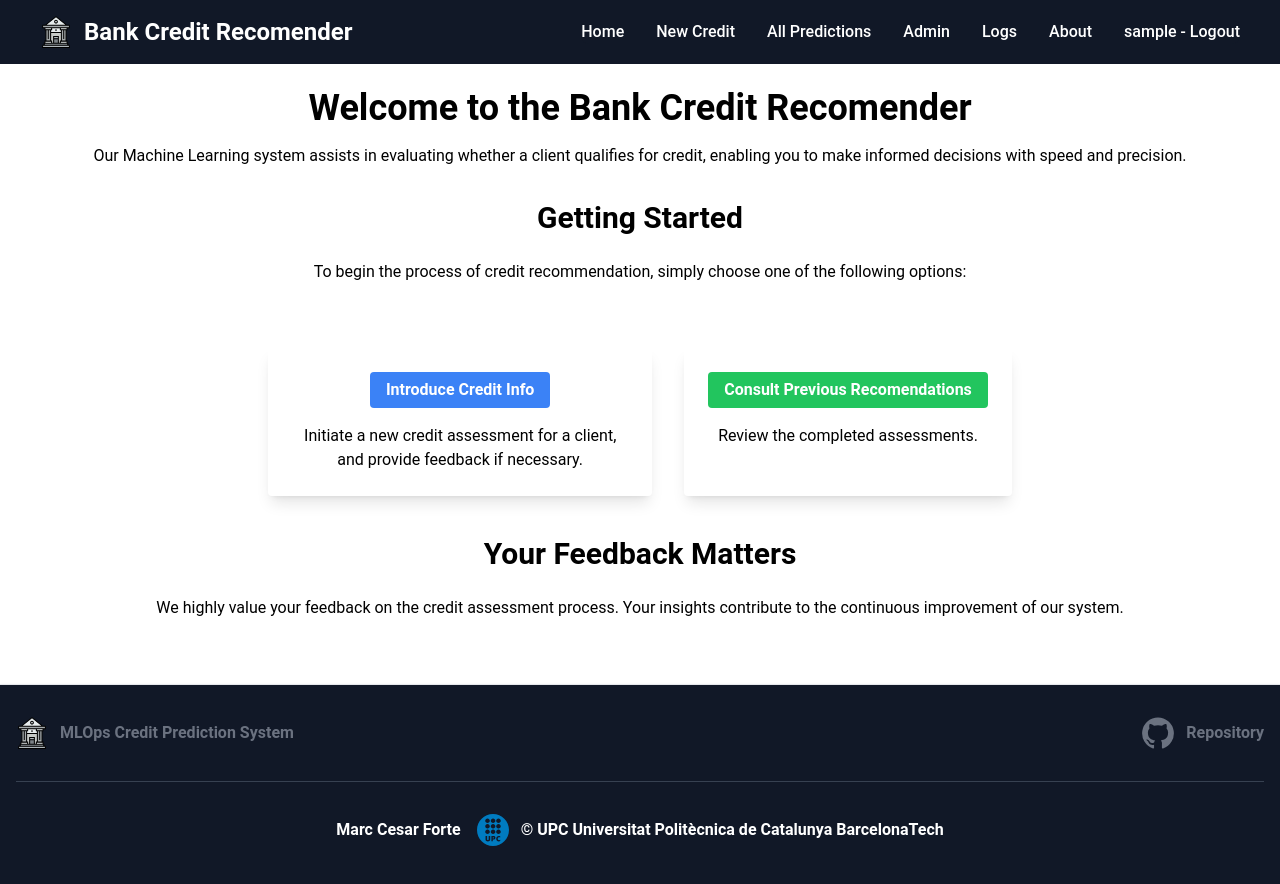
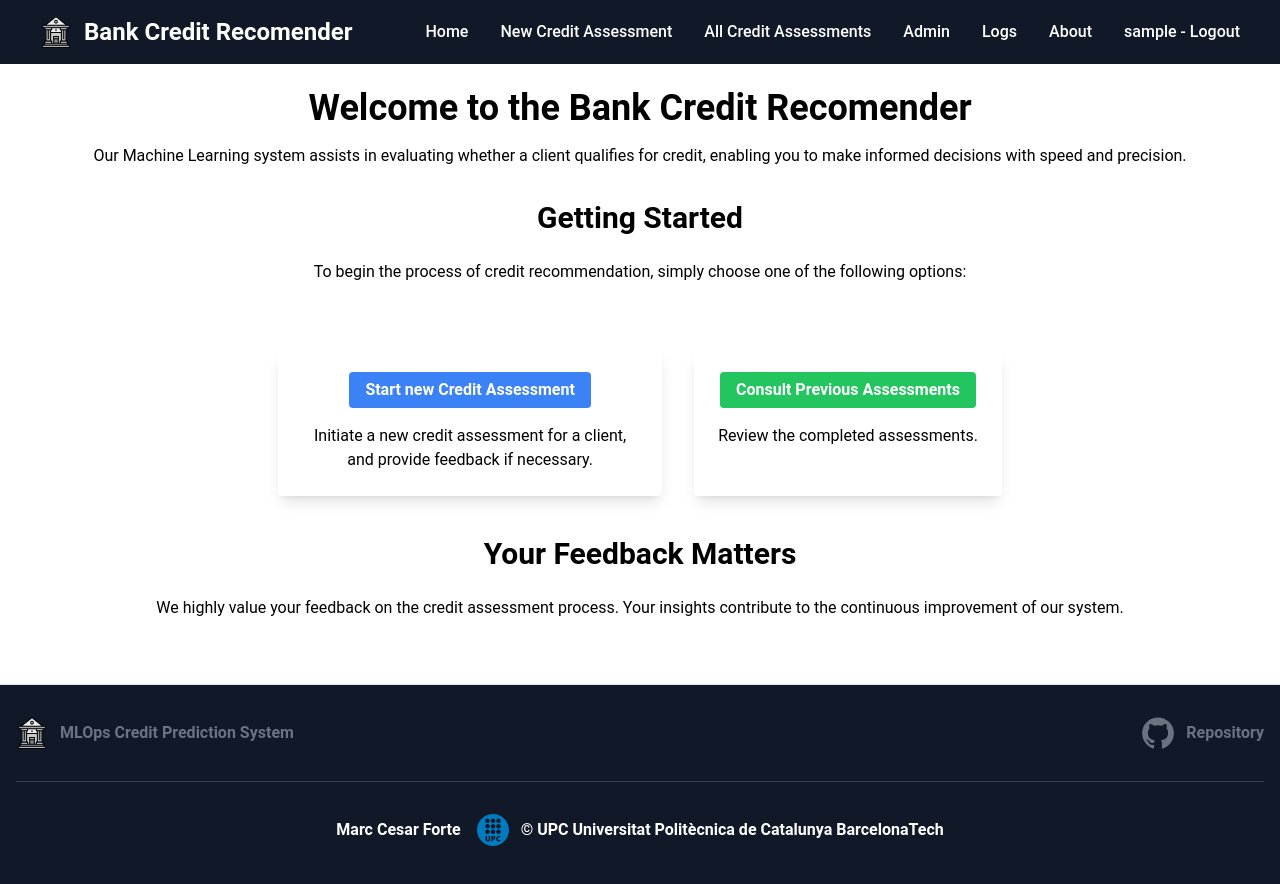
Before and after one commit to marc-cesar/tfg-mlops-web, an Angular app: page /#/ in a window 1280 px wide. Shown: the top 884 px of the page. Built offline with nearby package versions, Linux system fonts and the light colour scheme; sample sign-in values are in the browser's storage.

Commit message:
Client, DNI

```diff
--- a/src/app/components/home/home.component.html
+++ b/src/app/components/home/home.component.html
@@ -12,12 +12,12 @@
 
       <div class="flex flex-wrap justify-center gap-8">
         <div class="max-w-sm rounded overflow-hidden shadow-lg p-6 bg-white text-center transition-transform duration-150 hover:scale-105">
-          <a routerLink="NewRequest" class="inline-block bg-blue-500 hover:bg-blue-700 text-white font-bold py-2 px-4 rounded leading-tight">Introduce Credit Info</a>
+          <a routerLink="NewRequest" class="inline-block bg-blue-500 hover:bg-blue-700 text-white font-bold py-2 px-4 rounded leading-tight">Start new Credit Assessment</a>
           <p class="mt-4">Initiate a new credit assessment for a client, and provide feedback if necessary.</p>
         </div>
 
         <div class="max-w-sm rounded overflow-hidden shadow-lg p-6 bg-white text-center transition-transform duration-150 hover:scale-105">
-          <a routerLink="Requests" routerLinkActive="true" class="max-w-44 sm:max-w-none inline-block bg-green-500 hover:bg-green-700 text-white font-bold py-2 px-4 rounded leading-tight">Consult Previous Recomendations</a>
+          <a routerLink="Requests" routerLinkActive="true" class="max-w-44 sm:max-w-none inline-block bg-green-500 hover:bg-green-700 text-white font-bold py-2 px-4 rounded leading-tight">Consult Previous Assessments</a>
           <p class="mt-4">Review the completed assessments.</p>
         </div>
       </div>
--- a/src/app/components/nav-bar/nav-bar.component.ts
+++ b/src/app/components/nav-bar/nav-bar.component.ts
@@ -18,20 +18,20 @@ import { User } from '../../models/user.model';
         <img src="../../assets/bank-logo.svg" class="h-8" alt="MLOps banking system logo" />
         <span class="sm:inline self-center sm:text-2xl font-semibold whitespace-nowrap text-white">Bank Credit Recomender</span>
     </a>
-    <button (click)="toggleMenu()" data-collapse-toggle="navbar-default" type="button" class="inline-flex items-center p-2 w-10 h-10 justify-center text-sm rounded-lg lg:hidden focus:outline-none focus:ring-2 text-gray-400 hover:bg-gray-700 focus:ring-gray-600" aria-controls="navbar-default" aria-expanded="false">
+    <button (click)="toggleMenu()" data-collapse-toggle="navbar-default" type="button" class="inline-flex items-center p-2 w-10 h-10 justify-center text-sm rounded-lg xl:hidden focus:outline-none focus:ring-2 text-gray-400 hover:bg-gray-700 focus:ring-gray-600" aria-controls="navbar-default" aria-expanded="false">
         <span class="sr-only">Open menu</span>
         <svg class="w-5 h-5" aria-hidden="true" fill="none" viewBox="0 0 17 14">
             <path stroke="currentColor" stroke-linecap="round" stroke-linejoin="round" stroke-width="2" d="M1 1h15M1 7h15M1 13h15"/>
         </svg>
     </button>
-    <div [hidden]="!isMenuOpen" [class.animate-open]="isMenuOpen" class="w-full lg:block lg:w-auto" id="navbar-default">
-      <ul class="font-medium flex flex-col p-4 lg:p-0 mt-4 border rounded-lg lg:flex-row lg:space-x-8 rtl:space-x-reverse lg:mt-0 lg:border-0  bg-gray-800 lg:bg-gray-900 border-gray-700">
+    <div [hidden]="!isMenuOpen" [class.animate-open]="isMenuOpen" class="w-full xl:block xl:w-auto" id="navbar-default">
+      <ul class="font-medium flex flex-col p-4 xl:p-0 mt-4 border rounded-lg xl:flex-row xl:space-x-8 rtl:space-x-reverse xl:mt-0 xl:border-0  bg-gray-800 xl:bg-gray-900 border-gray-700">
         <!-- @for (item of menuItems; track $index) { -->
         <li *ngFor="let item of filteredMenuItems; let i = index">
-          <a [routerLink]="[item.path]" class="block py-2 px-3 bg-transparent lg:text-sm xl:text-base bg-blue-700 rounded lg:bg-transparent lg:p-0 text-white lg:text-white" aria-current="page">{{ item.title }}</a>
+          <a [routerLink]="[item.path]" class="block py-2 px-3 bg-transparent xl:text-base bg-blue-700 rounded xl:bg-transparent xl:p-0 text-white xl:text-white" aria-current="page">{{ item.title }}</a>
         </li>
         <li *ngIf="isLoggedIn">
-          <a (click)="logout()" class="cursor-pointer block py-2 px-3 bg-transparent lg:text-sm xl:text-base  bg-blue-700 rounded lg:bg-transparent  lg:p-0 text-white lg:text-white">
+          <a (click)="logout()" class="cursor-pointer block py-2 px-3 bg-transparent xl:text-base bg-blue-700 rounded xl:bg-transparent xl:p-0 text-white xl:text-white">
             {{ (this.storageService.currentUser | async)?.username }} - Logout
           </a>
         </li>
@@ -51,8 +51,8 @@ export class NavBarComponent {
   private subscription: Subscription = new Subscription();
 
   notAuthenticatedItemName = ['Home', 'Login', 'Signup', 'About']
-  authenticatedItemName = ['Home', 'New Credit', 'All Predictions', 'About']
-  adminItemName = ['Home', 'New Credit', 'All Predictions', 'Logs', 'Admin', 'About']
+  authenticatedItemName = ['Home', 'New Credit Assessment', 'All Credit Assessments', 'About']
+  adminItemName = ['Home', 'New Credit Assessment', 'All Credit Assessments', 'Logs', 'Admin', 'About']
 
   @Input() menuItems: any[] = [];
   filteredMenuItems: any[] = this.menuItems;
--- a/src/app/components/new-request/new-request.component.ts
+++ b/src/app/components/new-request/new-request.component.ts
@@ -28,7 +28,7 @@ export class NewRequestComponent implements OnInit {
 
   requestsService = inject(RequestsService);
 
-  pageTitle: string = 'Create New Request';  // Default title => CHANGE
+  pageTitle: string = 'New credit assessment';  // Default title => CHANGE
   predictionString: string = "We recommend this credit."
   feedbackString: string = "No feedback provided."
 
@@ -55,6 +55,10 @@ export class NewRequestComponent implements OnInit {
     field19: new FormControl('', Validators.required),
   });
 
+  dniForm = new FormGroup({
+    'dni': new FormControl('', [Validators.required, Validators.maxLength(9)])
+  });
+
   requestId = 0;
   isLoading = false;
   requestIdParam = "0";
@@ -71,6 +75,7 @@ export class NewRequestComponent implements OnInit {
           (data : Request) => {
             this.request = data;
             this.updateForm(data)
+            this.dniForm.controls['dni'].setValue(data.client.dni);
             this.pageTitle = 'Recommendation ' + this.requestIdParam;
             this.showElements = false;
             this.predictionString = this.request?.prediction === "0" ? "We recommended this credit." : "We didn't recommend this credit.";
@@ -83,15 +88,18 @@ export class NewRequestComponent implements OnInit {
       } else {
         this.resetForm();
         this.requestForm.enable();
-        this.pageTitle = 'New prediction request';
+        this.pageTitle = 'New credit assessment';
         this.showElements = true
+        this.dniForm = new FormGroup({
+          'dni': new FormControl('', [Validators.required, Validators.maxLength(9)])
+        });
       }
     });
   }
 
 
   sendForm() {
-    if (this.requestForm.invalid) {
+    if (this.requestForm.invalid || this.dniForm.invalid) {
       alert('Please fill out all fields before submitting the form.');
       return;
     }
@@ -101,8 +109,9 @@ export class NewRequestComponent implements OnInit {
     console.log(json);
     this.isLoading = true;
     // Do the post call
+    const dni = this.dniForm.get('dni')?.value;
     const user = JSON.parse(localStorage.getItem('currentUser') as string)
-    this.requestsService.askForPrediction(json, user.token as string)
+    this.requestsService.askForPrediction(json, user.token as string, dni as string)
       .then((response) => {
         this.isLoading = false;
         this.requestId = response["id"];
@@ -125,7 +134,7 @@ export class NewRequestComponent implements OnInit {
     Object.keys(data).forEach(key => {
       const control = this.requestForm.controls[key as keyof typeof this.requestForm.controls];
       if (control) {
-        control.setValue(data[key as keyof Request]);
+        control.setValue(data[key as keyof typeof this.requestForm.controls]);
         control.disable();
       }
     });
--- a/src/app/components/requests-list/requests-list.component.html
+++ b/src/app/components/requests-list/requests-list.component.html
@@ -1,2 +1,2 @@
-<h1 class="text-4xl font-bold mb-4 text-center p-6">All predictions</h1>
+<h1 class="text-4xl font-bold mb-4 text-center p-6">All credit assessments</h1>
 <app-requests-table [requestsPromise]="requests"></app-requests-table>
--- a/src/app/components/requests-list/requests-list.component.ts
+++ b/src/app/components/requests-list/requests-list.component.ts
@@ -1,7 +1,7 @@
 import { Component, inject } from '@angular/core';
 import { RequestsTableComponent } from '../requests-table/requests-table.component';
 import { RequestsService } from '../../services/requests.service';
-import { Request } from '../../request';
+import { Request } from '../../models/request.model';
 
 @Component({
   selector: 'app-requests-list',
--- a/src/app/components/requests-table/requests-table.component.html
+++ b/src/app/components/requests-table/requests-table.component.html
@@ -17,7 +17,7 @@
             <tr class="border-b" *ngFor="let request of requests; let i = index">
                 <td class="px-1 py-4 whitespace-nowrap text-center font-medium text-gray-900">
                     <a class="text-blue-500 underline hover:text-blue-700" [routerLink]="['/NewRequest']" [queryParams]="{requestId: request.id}">
-                        Recommendation {{ request.id }}
+                        Assessment {{ request?.client?.dni }} - {{ request.approvalTime}}
                     </a>
                 </td>
                 <td class="px-1 py-4 whitespace-nowrap text-center font-normal text-gray-900">
--- /dev/null
+++ b/src/app/models/client.module.ts
@@ -0,0 +1,4 @@
+export interface Client {
+    id: string;
+    dni : string;
+}
--- a/src/app/models/request.model.ts
+++ b/src/app/models/request.model.ts
@@ -1,3 +1,5 @@
+import { Client } from "./client.module";
+
 export interface Request {
     id: string;
     field0: string;
@@ -22,4 +24,7 @@ export interface Request {
     field19: string;
     prediction: string;
     feedback: string;
+    userID: string;
+    approvalTime : string;
+    client : Client;
 }
--- a/src/app/routes.ts
+++ b/src/app/routes.ts
@@ -38,13 +38,13 @@ const routeConfig: Routes = [
     {
         path: 'NewRequest',
         component: NewRequestComponent,
-        title: 'New Credit',
+        title: 'New Credit Assessment',
         canActivate: [createCheckTokenAccess(false)]
     },
     {
         path: 'Requests',
         component: RequestsListComponent,
-        title: 'All Predictions',
+        title: 'All Credit Assessments',
         canActivate: [createCheckTokenAccess(false)]
     },
     {
--- a/src/app/services/requests.service.ts
+++ b/src/app/services/requests.service.ts
@@ -1,6 +1,6 @@
 import { Injectable } from '@angular/core';
 import { HttpClient } from '@angular/common/http';
-import { Request } from '../request';
+import { Request } from '../models/request.model';
 import { Observable, throwError } from 'rxjs';
 import { environment } from '../../environments/environment';
 import { map, catchError } from 'rxjs/operators';
@@ -24,8 +24,8 @@ export class RequestsService {
     return await data.json() ?? [];
   }
 
-  async askForPrediction(object: any, token : string): Promise<any> {
-    const data = await fetch(this.apiUrl + "/api/predict?token=" + token, {
+  async askForPrediction(object: any, token : string, dni : string): Promise<any> {
+    const data = await fetch(this.apiUrl + "/api/predict?token=" + token + "&dni=" + dni , {
       method: 'POST',
       headers: {
         'Content-Type': 'application/json'
```
Also changed, not shown: src/app/components/new-request/new-request.component.html (+14 -1 lines), src/app/request.ts (deleted, +0 -25 lines).
